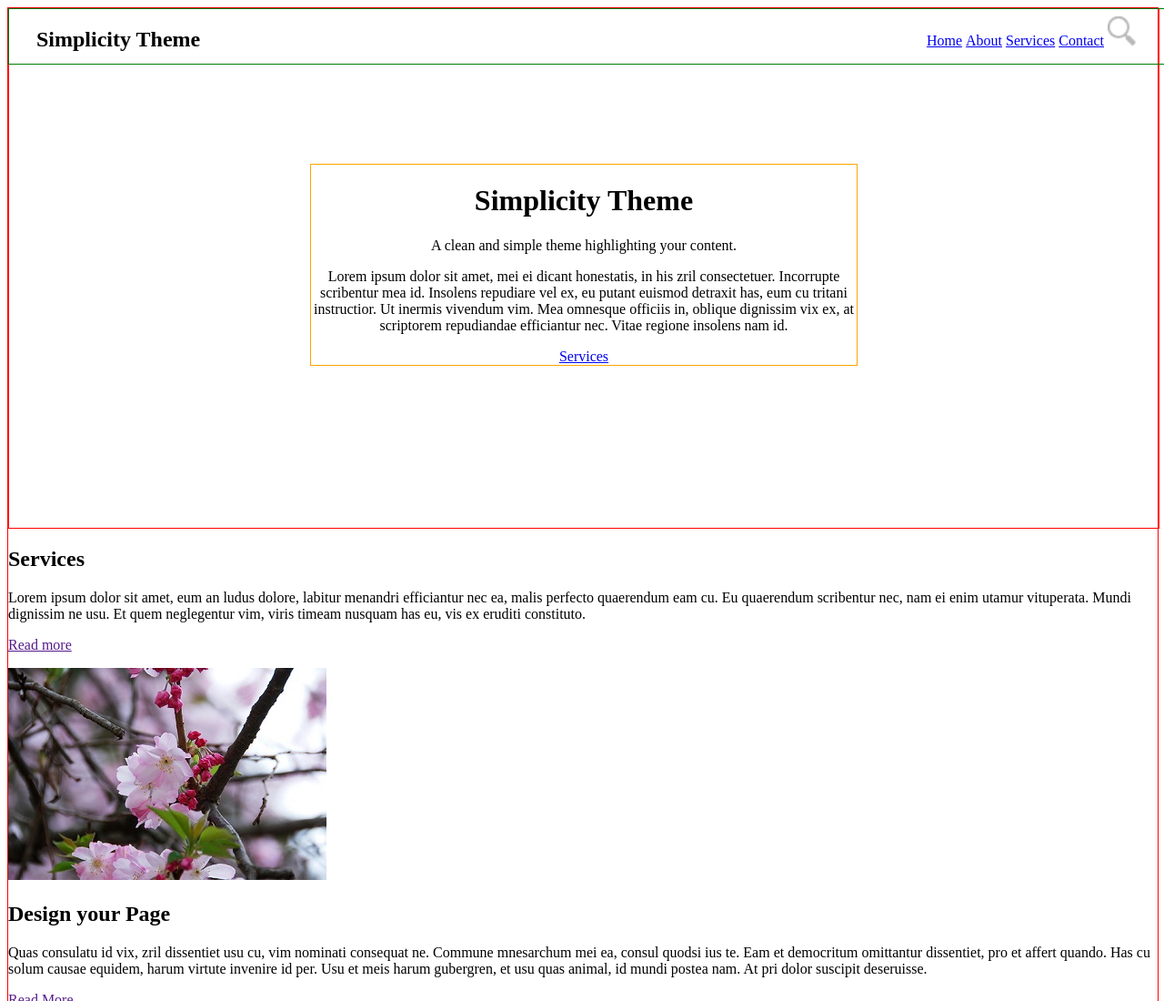
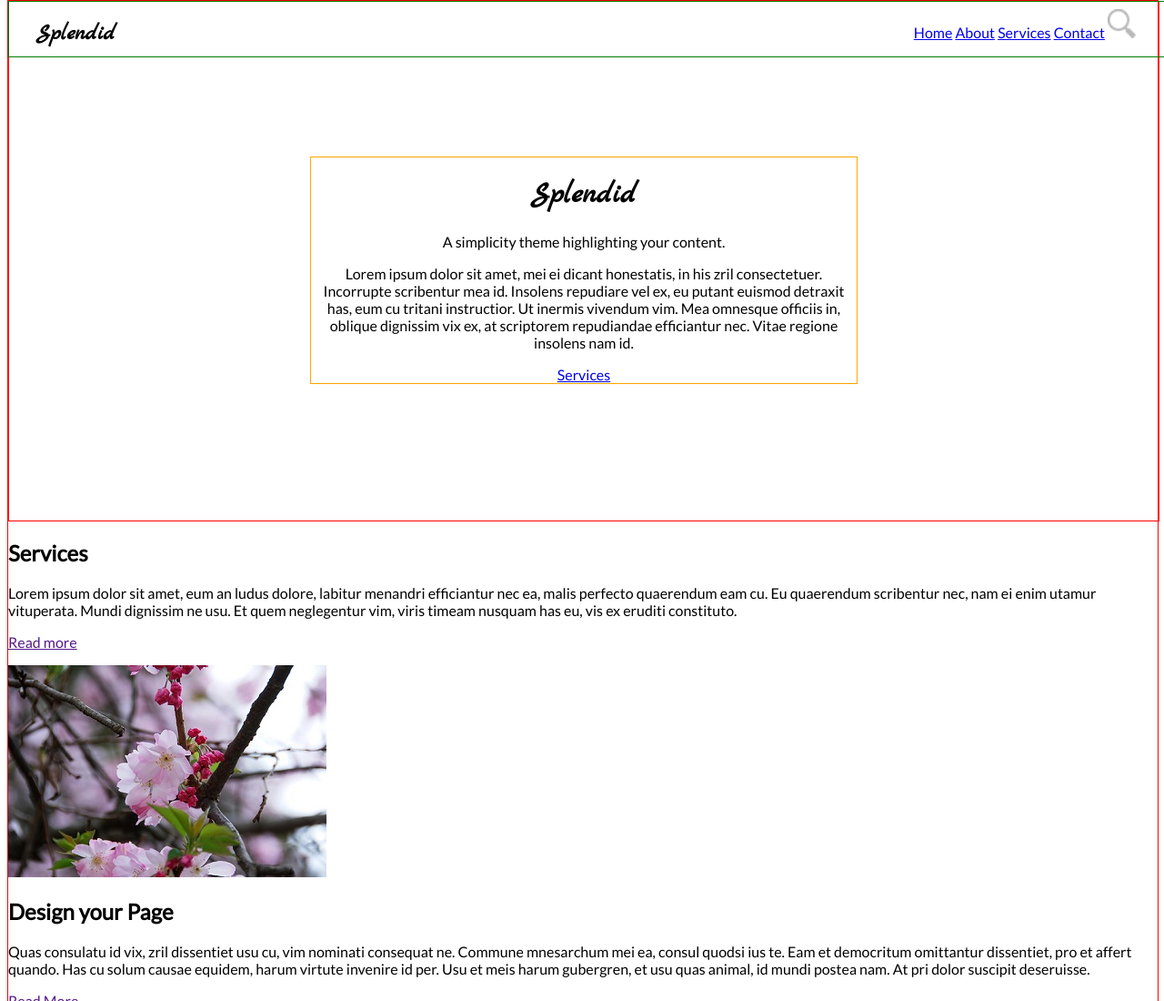
Before and after one commit to jbbrown93/web-templates, a plain HTML site: page simplicity-theme/index.html in a window 1280 px wide. Shown: the top 1100 px of the page at 91% size. Drawn offline with Linux system fonts and the light colour scheme.

Commit message:
style: comment in styles.css feat: Add Google fonts for header and body

```diff
--- a/simplicity-theme/index.html
+++ b/simplicity-theme/index.html
@@ -3,13 +3,14 @@
 
 
 <head>
-  <title>Web Template 1</title>
+  <title>Splendid</title>
   <meta charset="utf-8">
   <!-- insert a favicon image here -->
   <meta name="viewport" content="width=device-width, initial-scale=1">
   <meta name="author" content="Jordan Brown">
 	<meta name="description" content="A webpage design theme highlighting simplicity and content.">
   <link rel="stylesheet" href="styles.css">
+  <link href='http://fonts.googleapis.com/css?family=Lato|Marck+Script' rel='stylesheet' type='text/css'>
   <!--[if lt IE 9]>
 <script src="http://html5shim.googlecode.com/svn/trunk/html5.js">
 </script>
@@ -29,7 +30,7 @@ https://www.iconfinder.com/fermanaziz
   <!-- Navigation Bar -->
     <nav id="top-nav">
 
-      <h2>Simplicity Theme</h2>
+      <h2>Splendid</h2>
 
       <!-- Navigation Menu -->
       <ul>
@@ -48,16 +49,21 @@ https://www.iconfinder.com/fermanaziz
     <header>
 
       <div id="header-wrapper">
-        <h1>Simplicity Theme</h1>
-        <p>A clean and simple theme highlighting your content.</p>
+        <h1>Splendid</h1>
+        <p>A simplicity theme highlighting your content.</p>
 
         <div id="header-descrip-box">
           <p>Lorem ipsum dolor sit amet, mei ei dicant honestatis, in his zril consectetuer.
             Incorrupte scribentur mea id. Insolens repudiare vel ex, eu putant euismod detraxit has, eum cu tritani instructior.
             Ut inermis vivendum vim. Mea omnesque officiis in, oblique dignissim vix ex, at scriptorem repudiandae efficiantur nec.
             Vitae regione insolens nam id.</p>
-          <div id="header-button"><a href="services.html">Services</a></div>
+
+          <div id="header-button">
+            <a href="services.html">Services</a>
+          </div>
+
         </div>
+
       </div>
     </header>
 
@@ -222,8 +228,6 @@ https://www.iconfinder.com/fermanaziz
 
       <!-- Social Link Icons -->
 
-      <!-- Insert social media link icons here Twitter, Git, Facebook, Google+, RSS, Pintrest -->
-
       <div id="social">
 
       <img src="images/facebook.png" alt="Facebook" width="40" height="40">
--- a/simplicity-theme/styles.css
+++ b/simplicity-theme/styles.css
@@ -1,18 +1,21 @@
-/* Fix Display issues of HTML5 elements */
+/*** Fix Display issues of HTML5 elements ***/
 header,nav, main, article, section, footer{ display:block; }
 
+/*** General Styles ***/
 body{
-
-
+  margin-top:0;
+  padding-top:0;
+  font-family: 'Lato', sans-serif;
 }
 
+/*** Container ***/
 #container{
   min-width:700px;
   width:100%;
   border:1px solid red;
 }
 
-
+/*** Top Navigation Bar ***/
 #top-nav{border:1px solid green; /*Remember to set a width and height for elements like nav...*/
         width:100%;
         height:60px;
@@ -22,6 +25,7 @@ body{
 nav h2{
   float:left;
   padding-left:30px;
+  font-family: 'Marck Script', cursive;
 }
 
 nav ul{ list-style-type:none;
@@ -41,6 +45,9 @@ nav a:hover{}
 
 #search-icon{}
 
+/*** End of Top Navigation Bar ***/
+
+/*** Header ***/
 header{
   clear:both;
   width:100%;
@@ -56,3 +63,9 @@ header{
   border:1px solid orange;
   width:600px;
 }
+
+h1{
+  font-family: 'Marck Script', cursive;
+}
+
+/*** End of Header ***/
```
